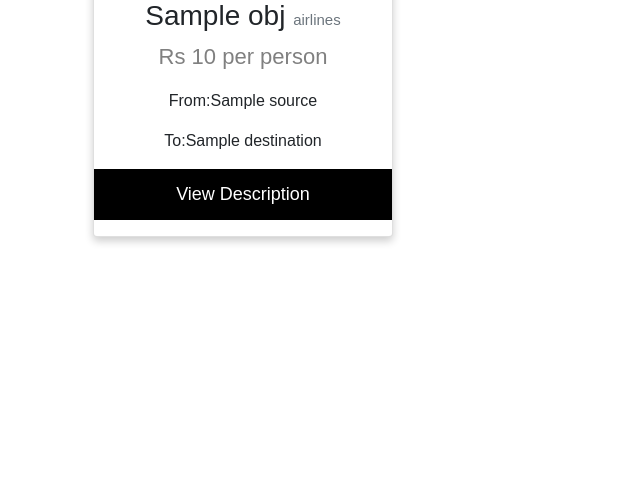
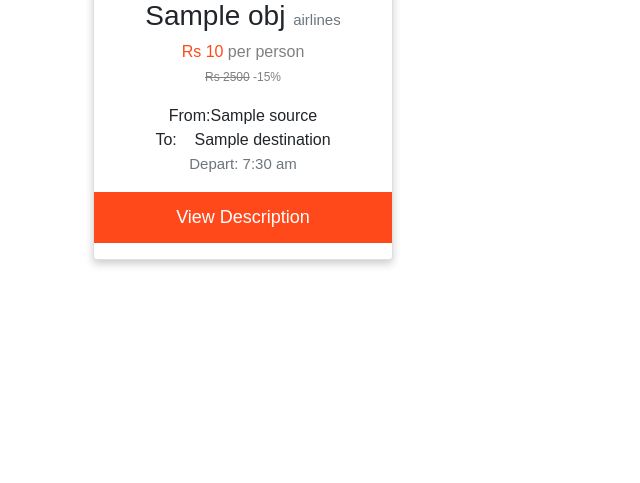
Before and after one commit to Aakash7khadka/TripPasal, a Django app: template template/flightcomp.html in a window 1280 px wide. Shown: the part 470-953 px from the top of the page, without its empty margins (0-640 px from the left). Run offline with Django 3.2, Linux system fonts and the light colour scheme; the template is opened without the code that fills it: most values are stand-ins (such as "Sample title", 1, 10 or a date in 2020); some libraries are stand-ins or nearby versions.

Commit message:
commit at morning

```diff
--- a/template/flightcard.html
+++ b/template/flightcard.html
@@ -22,7 +22,7 @@
       outline: 0;
       padding: 12px;
       color: white;
-      background-color: #000;
+      background-color: #ff491b;
       text-align: center;
       cursor: pointer;
       width: 100%;
@@ -31,6 +31,10 @@
 
     .card button:hover {
       opacity: 0.7;
+    }
+
+    .price {
+      font-size: 16px;
     }
   </style>
 </head>
@@ -41,9 +45,16 @@
     <div class="card mx-2 my-4 ">
       <img src="1.jpg" alt="Denim Jeans" style="width:100%">
       <h3>{{obj.airlines_name}} <span class="text-muted" style="font-size: 15px;">airlines</span></h3>
-      <p class="price">Rs {{obj.price}} per person</p>
-      <p>From:{{obj.source}}</p>
-      <p>To:{{obj.destination}}</p>
+      <p class="price"><span style="color:#ff491b;">Rs {{obj.price}}</span> per person
+        <br>
+        <span style="font-size: 12px;"><strike>Rs 2500</strike> -15%</span>
+      </p>
+      <p>From:{{obj.source}} <br>
+        To: &nbsp;&nbsp;&nbsp;{{obj.destination}}
+        <br>
+        <span class="text-muted" style="font-size: 15px;">Depart: 7:30 am</span>
+      </p>
+
       <p><button>View Description</button></p>
     </div>
   </div>
```
